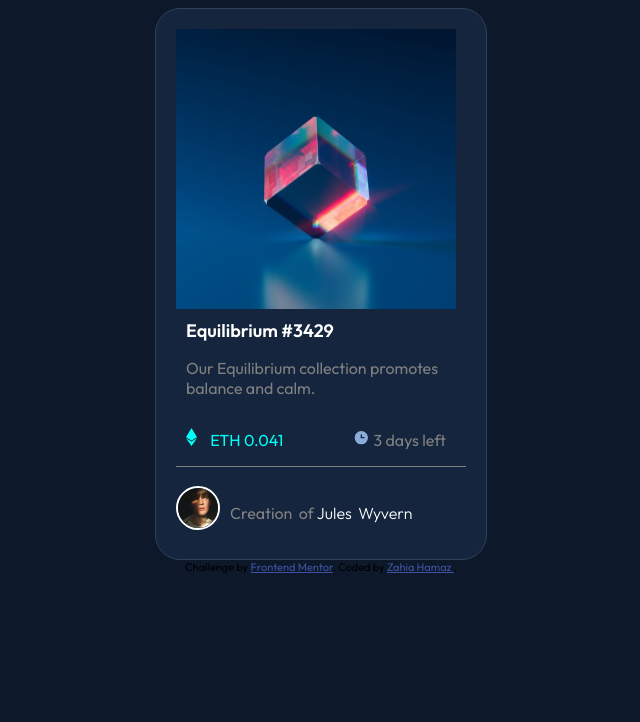
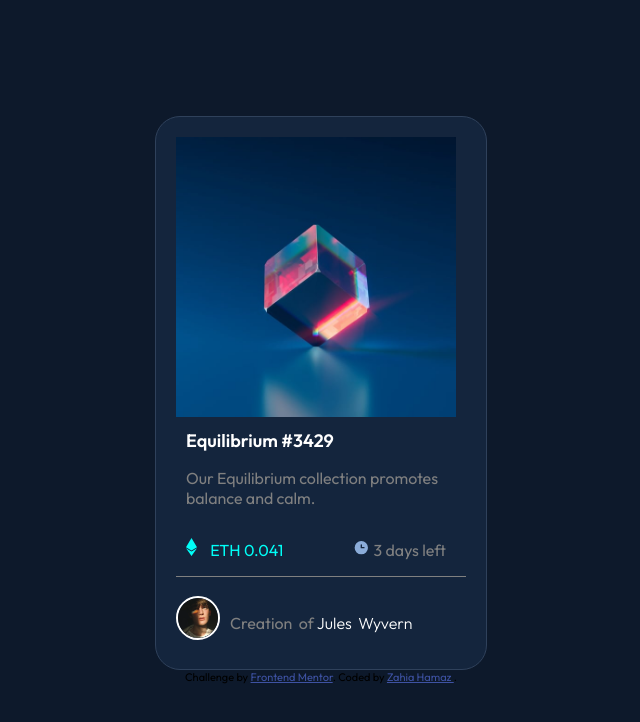
Before and after one commit to Zahia93/NFT-card, a plain HTML site: page index.html in a window 1280 px wide. Shown: the whole page, without its empty margins (319-959 px from the left). Drawn offline with Linux system fonts and the light colour scheme.

Commit message:
fix accesibilty and adjust body min height.

```diff
--- a/index.html
+++ b/index.html
@@ -28,13 +28,13 @@
 </head>
 
 <body>
-  <div class="container">
+  <main class="container">
     <div class="eth-container">
       <img src="./images/image-equilibrium.jpg" alt="Equilibrium image" width="280px"/>
      <a href="#" class="ethirium"><img src="./images/icon-view.svg" alt="view icon" class="view" width="50px"></a>
     </div>
     <div class="eqrm">
-      <a href="#" class="equilibrium"> Equilibrium #3429 </a>
+      <h1 href="#" class="equilibrium"> Equilibrium #3429 </h1>
     </div>
     <p class="moto">Our Equilibrium collection promotes balance and calm.</p>
     <div class="flex">
@@ -52,12 +52,12 @@
       <p class="author"> Creation of <a href="#" class="jules">Jules Wyvern </a> </p>
 
     </div>
-  </div>
-  <div class="attribution">
+  </main>
+  <footer class="attribution">
     Challenge by <a class="front-end" href="https://www.frontendmentor.io?ref=challenge" target="_blank">Frontend
       Mentor</a>.
     Coded by <a href="https://www.frontendmentor.io/profile/Zahia93" class="zahia"> Zahia Hamaz </a>.
-  </div>
+  </footer>
 </body>
 
 </html>
--- a/style.css
+++ b/style.css
@@ -1,3 +1,4 @@
+
 body{
     font-family: 'Outfit', sans-serif;
     background-color: hsl(217, 54%, 11%);
@@ -5,9 +6,11 @@ body{
     flex-direction: column;
     justify-content: center;
     align-items: center;
+    margin: 0;
+    padding: 0;
+    min-height: 100vh;
 }
 .container{
-    align-items: center;
     border: 1px solid hsl(215, 32%, 27%);
     border-radius: 25px;
     background-color: hsl(216, 50%, 16%);
@@ -50,16 +53,17 @@ img.ethirieum {
 .eqrm {
     margin: 10px;
 }
-a.equilibrium {
+h1.equilibrium {
     text-align: left;
     font-size: 18px;
     text-decoration: none;
     color: white;
     font-weight: 600;
+
+}
+h1.equilibrium:hover {
+    color:hsl(178, 100%, 50%);
     cursor: pointer;
-}
-a.equilibrium:hover {
-    color:hsl(178, 100%, 50%)
 }
 .moto {
     color: grey;
```
